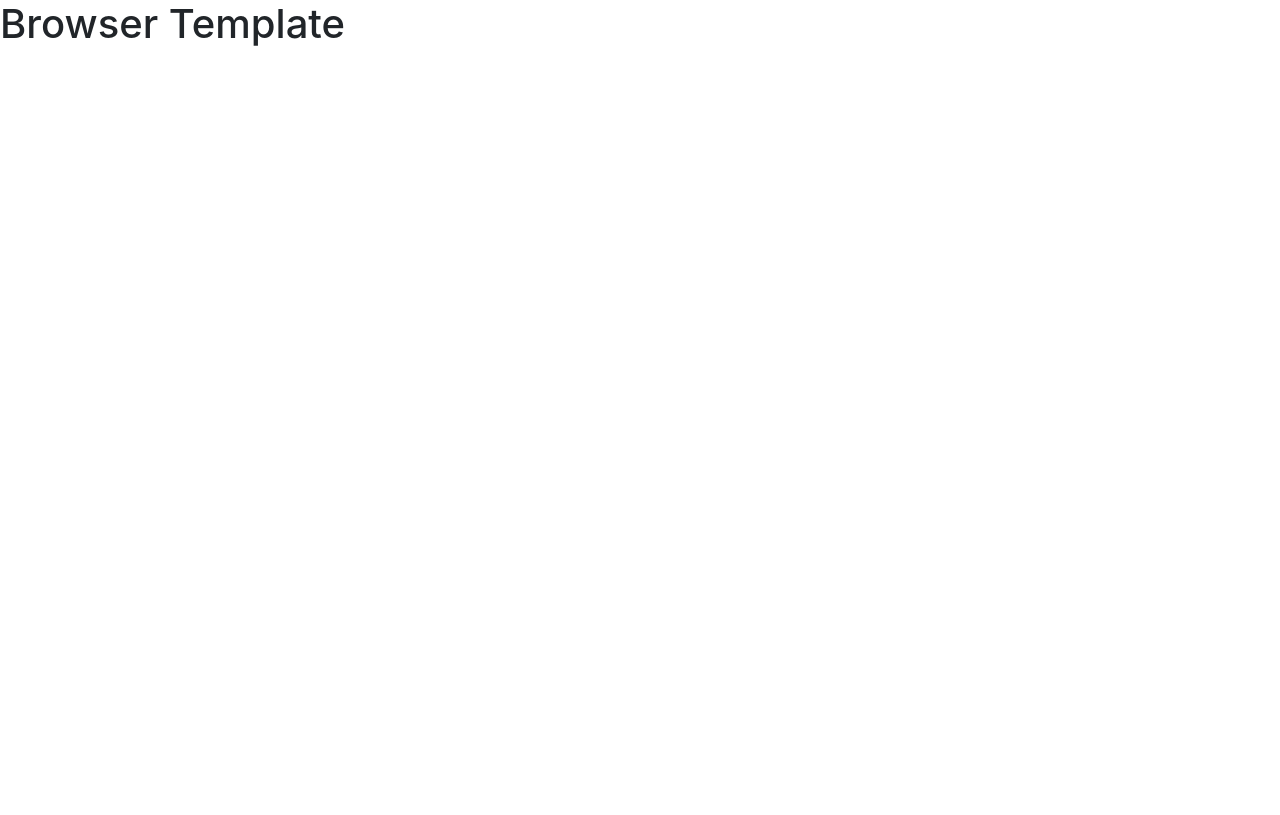
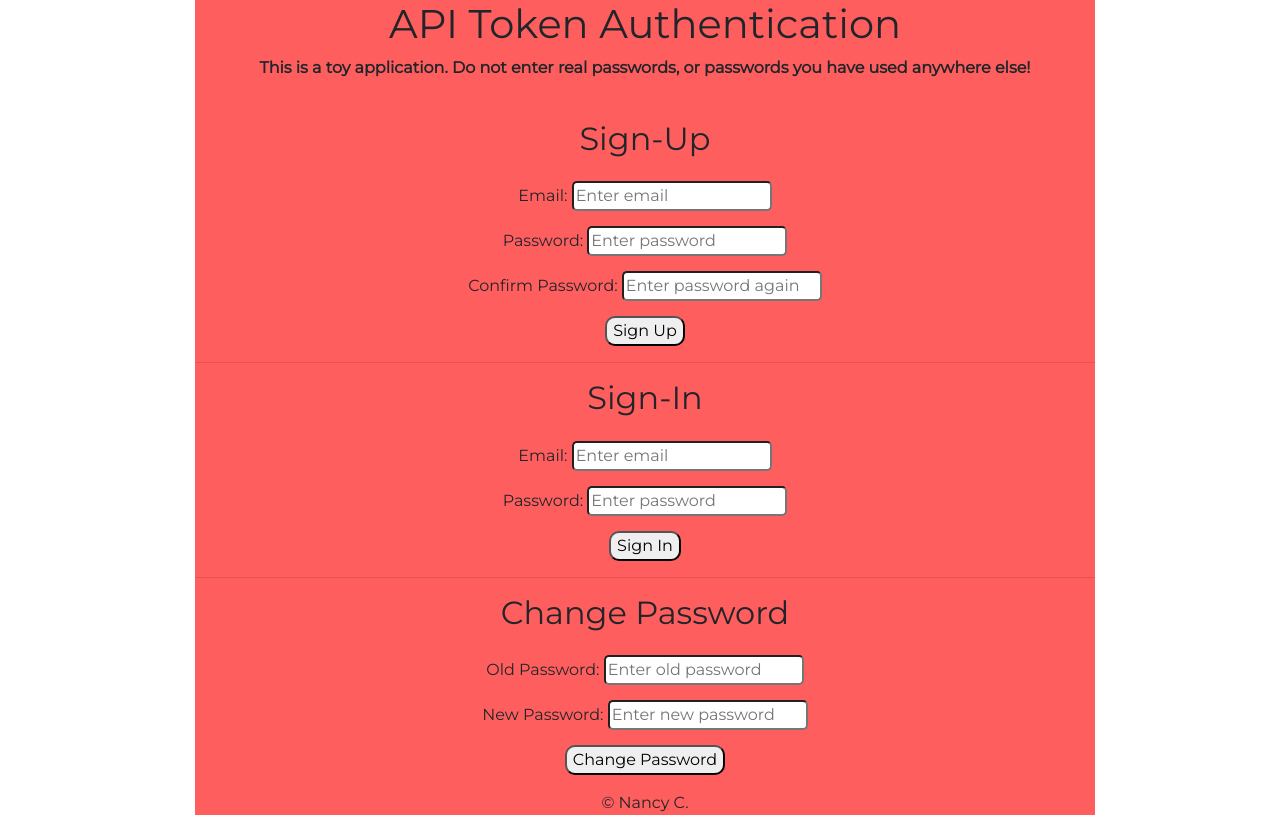
Before and after one commit to Nancy4510/SEI-Project-API-Token-Authentication-, a website built with webpack: page index.html in a window 1280 px wide. Built offline with nearby package versions, Linux system fonts and the light colour scheme.

Commit message:
Initial Commit
SEI Project: API-Token-Authentication

```diff
--- a/assets/scripts/app.js
+++ b/assets/scripts/app.js
@@ -2,10 +2,13 @@
 
 // use require with a reference to bundle the file and use it in this file
 // const example = require('./example')
+const authEvents = require('./auth/events')
 
 // use require without a reference to ensure a file is bundled
 // require('./example')
 
 $(() => {
-  // your JS code goes here
+  $('#sign-up').on('submit', authEvents.onSignUp)
+  $('#sign-in').on('submit', authEvents.onSignIn)
+  $('#change-password').on('submit', authEvents.onChangePassword)
 })
--- a/assets/styles/index.scss
+++ b/assets/styles/index.scss
@@ -1 +1,60 @@
 @import '~bootstrap/scss/bootstrap';
+
+@import url('https://fonts.googleapis.com/css?family=Montserrat&display=swap');
+
+$black: #000;
+
+.border {
+  border: 3px solid $black;
+  margin: 20px;
+  padding: 20px;
+}
+
+body {
+  //text-align: center;
+  //background-color: #f3906d;
+  font-family: 'Montserrat', sans-serif;
+  padding-left: 10px;
+}
+
+#container {
+  background-color: #ff5e5e;
+  width: 900px;
+  text-align: center;
+  margin: 0 auto;
+}
+
+.signUp {
+  margin-top: 40px;
+}
+
+.signIn {
+  //display: flex;
+}
+
+input {
+  margin-top: 15px;
+  border-radius: 5px;
+}
+
+button {
+  border-radius: 10px;
+  margin-top: 15px;
+}
+
+button:hover {
+  background-color: gray;
+  color: white;
+}
+
+p {
+  font-weight: bold;
+}
+
+.success {
+  color: gray;
+}
+
+.failure {
+  color: black;
+}
--- a/index.html
+++ b/index.html
@@ -1,17 +1,64 @@
 <!DOCTYPE html>
 <html>
+
 <head>
-      <title>Example</title>
+  <title>API Token Authentication</title>
   <meta name="viewport" content="width=device-width, initial-scale=1">
 
-      <!-- Do not add `link` tags-->
   <link rel="shortcut icon" type="image/x-icon" href="favicon.ico">
 
-      <!-- Do not add `script` tags-->
   <script src="public/vendor.js" type="text/javascript" charset="utf-8" defer></script>
   <script src="public/application.js" type="text/javascript" charset="utf-8" defer></script>
 </head>
+
 <body>
-      <h1>Browser Template</h1>
+  <div id="container">
+    <h1>API Token Authentication</h1>
+    <p> This is a toy application. Do not enter real passwords, or passwords you have used anywhere else!</p>
+    <section class="signUp">
+        <p id="message"></p>
+      <h2>Sign-Up</h2>
+      <form id="sign-up">
+        Email: <input placeholder='Enter email' type="email" name="credentials[email]">
+        <br>
+        Password: <input placeholder="Enter password" type="password" name="credentials[password]">
+        <br>
+        Confirm Password: <input placeholder="Enter password again" type="password" name="credentials[password_confirmation]">
+        <br>
+        <button>Sign Up</button>
+      </form>
+    </section>
+
+    <hr>
+
+    <section class="signIn">
+      <h2>Sign-In</h2>
+      <form id="sign-in">
+        Email: <input placeholder='Enter email' type="email" name="credentials[email]">
+        <br>
+        Password: <input placeholder="Enter password" type="password" name="credentials[password]">
+        <br>
+        <button>Sign In</button>
+      </form>
+    </section>
+
+    <hr>
+
+    <section class="changePassword">
+      <h2>Change Password</h2>
+      <form id="change-password">
+        Old Password: <input placeholder="Enter old password" type="password" name="passwords[old]">
+        <br>
+        New Password: <input placeholder="Enter new password" type="password" name="passwords[new]">
+        <br>
+        <button>Change Password</button>
+        <p id="message"></p>
+      </form>
+    </section>
+    <footer>
+      &copy; Nancy C.
+    </footer>
+  </div>
 </body>
+
 </html>
```
Lines whose indentation alone changed are shown as unchanged.
